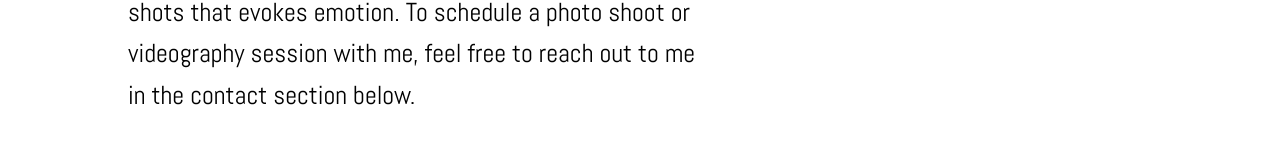
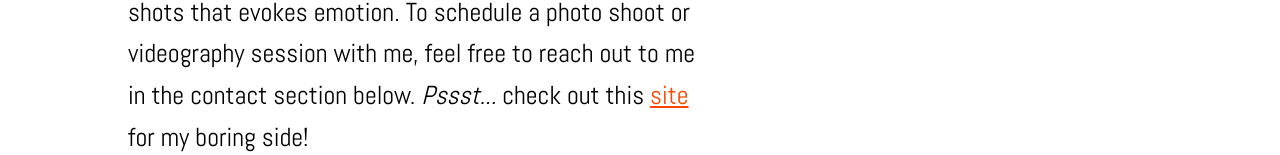
Before and after one commit to yyf20001230/sashimi_photos, a React (Create React App) app: page /about in a window 1280 px wide. Shown: the part 481-636 px from the top of the page. Built offline with nearby package versions, Linux system fonts and the light colour scheme; grey boxes are pictures that could not be loaded.

Commit message:
build complete for photography

```diff
--- a/src/About.js
+++ b/src/About.js
@@ -21,6 +21,8 @@ const AboutPage = () => {
                 film projects such as Applause For A Cause and TEDx. I am committed to creating cinematic lighting and true-story
                 shots that evokes emotion. To schedule a photo shoot or videography session with me, feel free to reach out
                 to me in the contact section below.
+
+                <i> Pssst...</i> check out this <a href="http://frankyang.me" target="_blank" rel="noreferrer" style={{ color: "orangered", textDecoration: "underline"}}>site</a> for my boring side!
                 <div>
                   <img src={Applause} id="applause" loading="lazy" alt="Applause" />
                   <img src={Tedx} id="ted" loading="lazy" alt="TEDx" />
```
